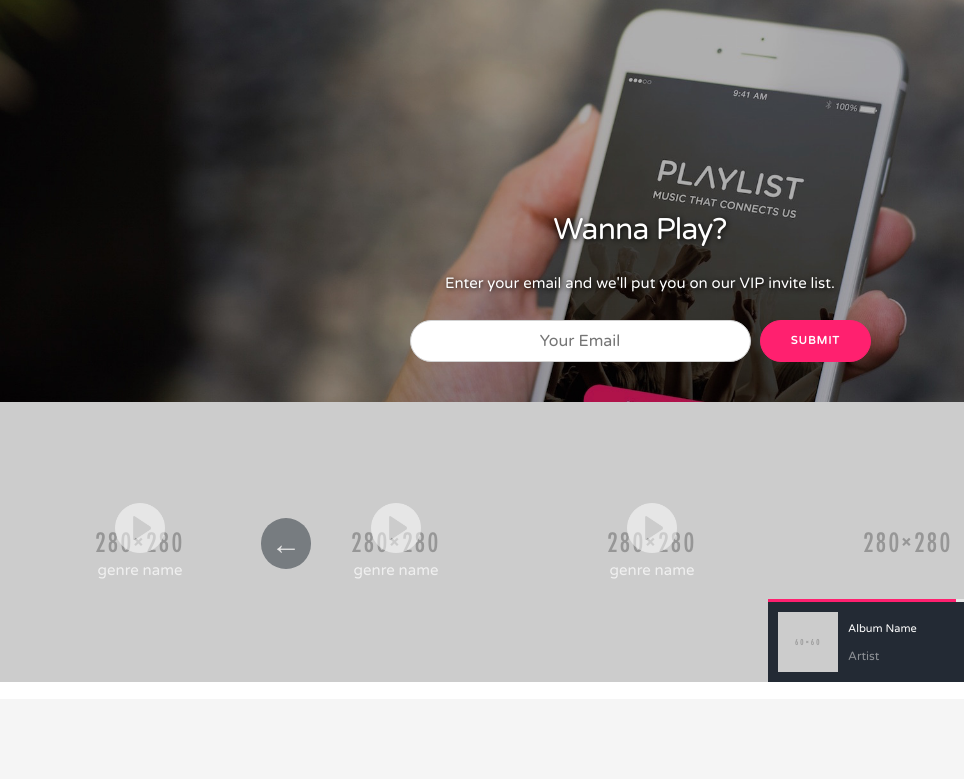
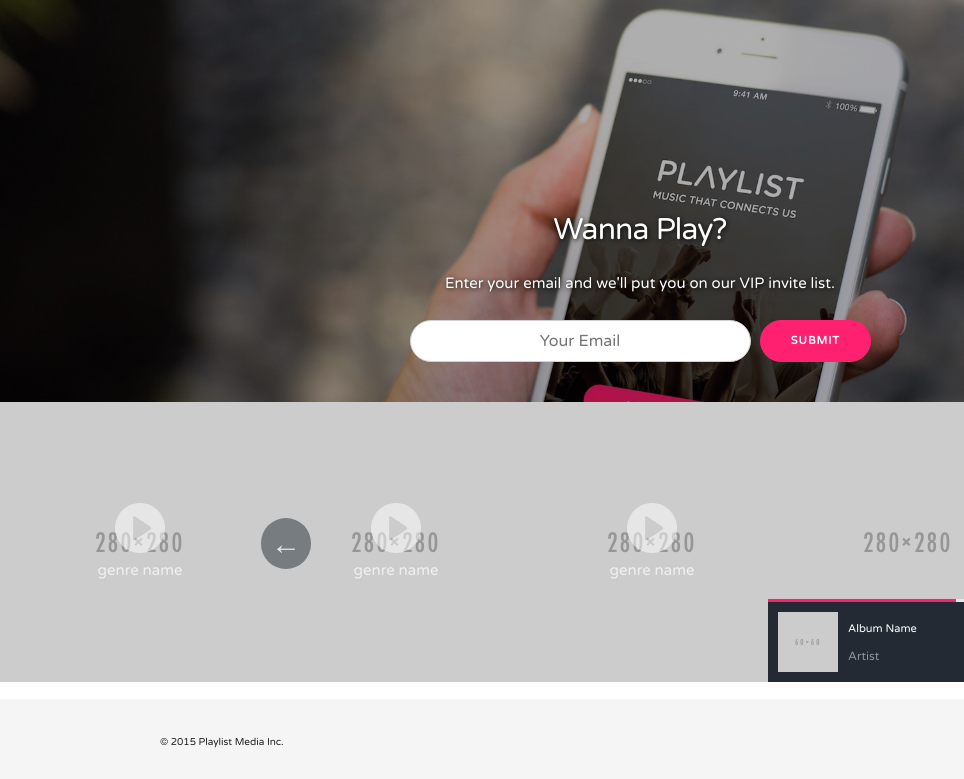
Before and after one commit to rayning0/www, a website: page index.html in a window 1280 px wide. Shown: the part 90-869 px from the top of the page, 0-964 px from the left. Drawn offline with nearby package versions, Linux system fonts and the light colour scheme.

Commit message:
Add missing footer copyrigth

```diff
--- a/index.html
+++ b/index.html
@@ -137,6 +137,7 @@
   <footer class="u-full-width">
     <div class="container">
       <div class="copyright u-pull-left">
+        &copy; 2015 Playlist Media Inc.
       </div>
       <div class="social u-pull-right">
         <a href="http://www.facebook.com/playlist"><img src="images/icon-facebook.svg"/></a>
```
